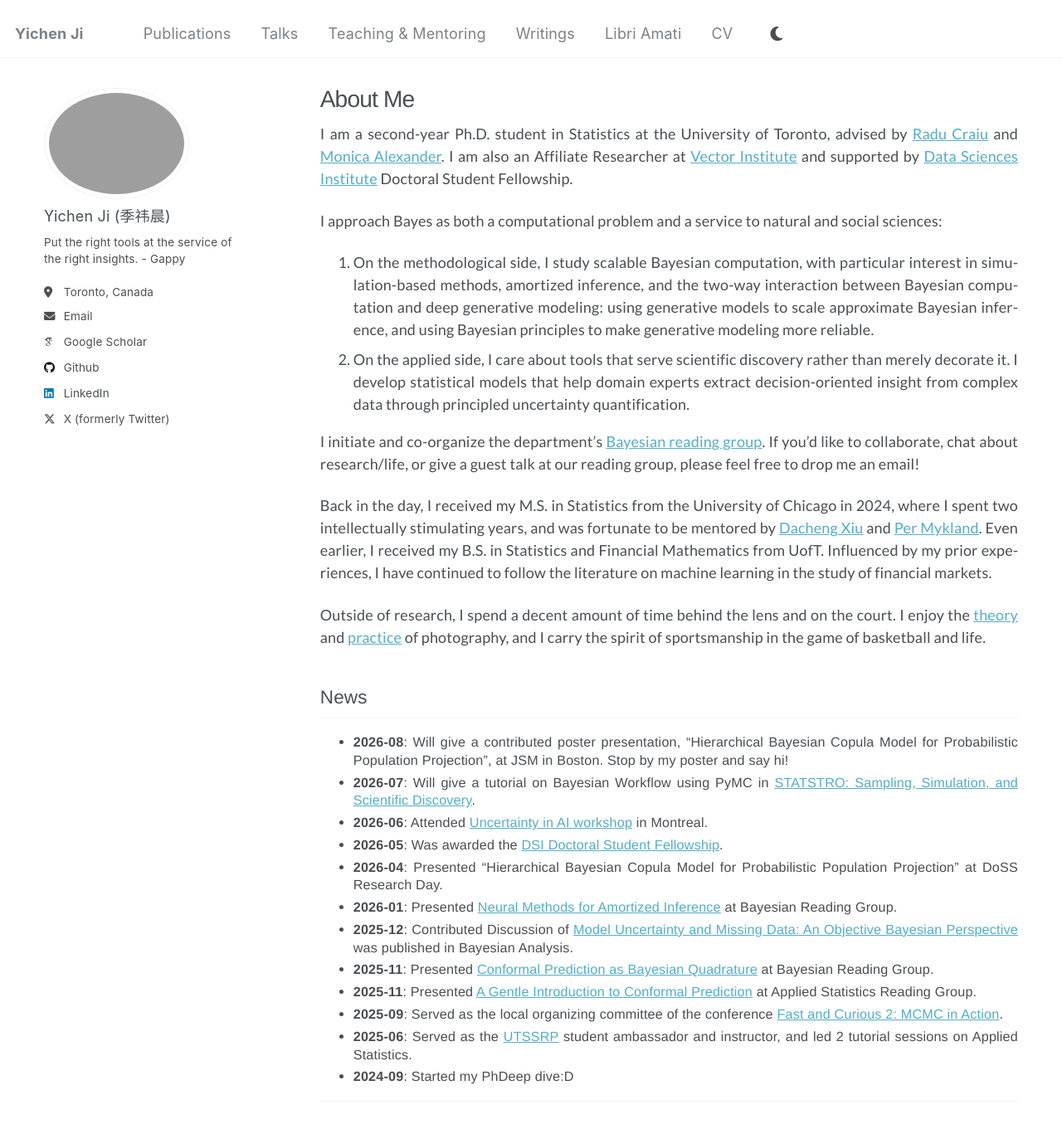
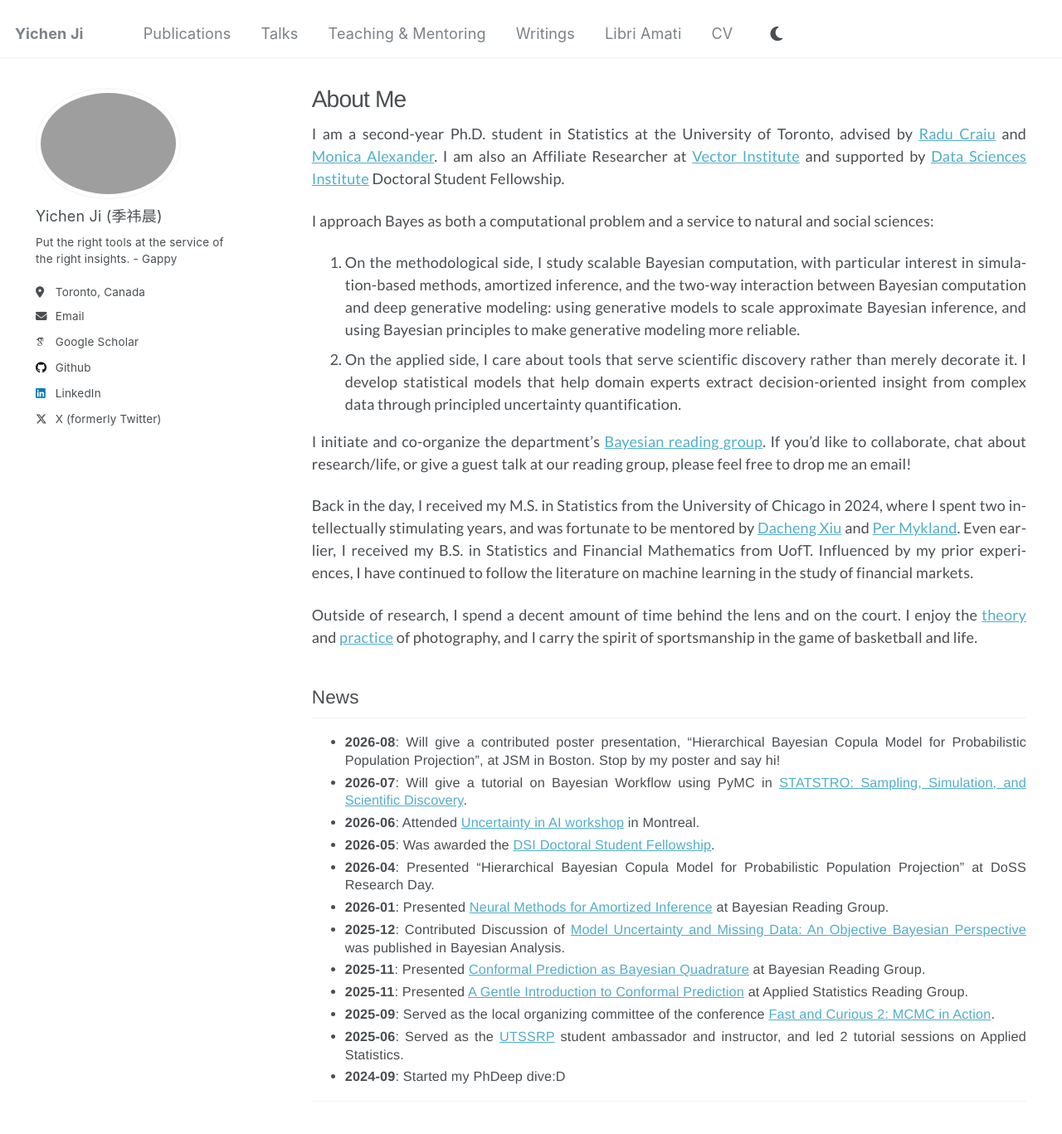
Before and after one commit to user-jiyichen/user-jiyichen.github.io, a Jekyll site: the page built from _pages/about.md, in a window 1280 px wide and 1400 px high. Shown: the top 1367 px of the window at 83% size. Built offline with Jekyll 4.4.1, drawn with Linux system fonts in a browser that asks for light colours; some web fonts are replaced.

Commit message:
Update main.scss

```diff
--- a/assets/css/main.scss
+++ b/assets/css/main.scss
@@ -81,13 +81,13 @@ code, pre, kbd, samp {
 
   .sidebar {
     width: 280px;
-    margin-left: 35px;
+    margin-left: 25px;
   }
 
   .page,
   .archive {
-    width: calc(100% - 315px);
-    padding-right: 35px !important;
+    width: calc(100% - 305px);
+    padding-right: 25px !important;
   }
 }
 
```
